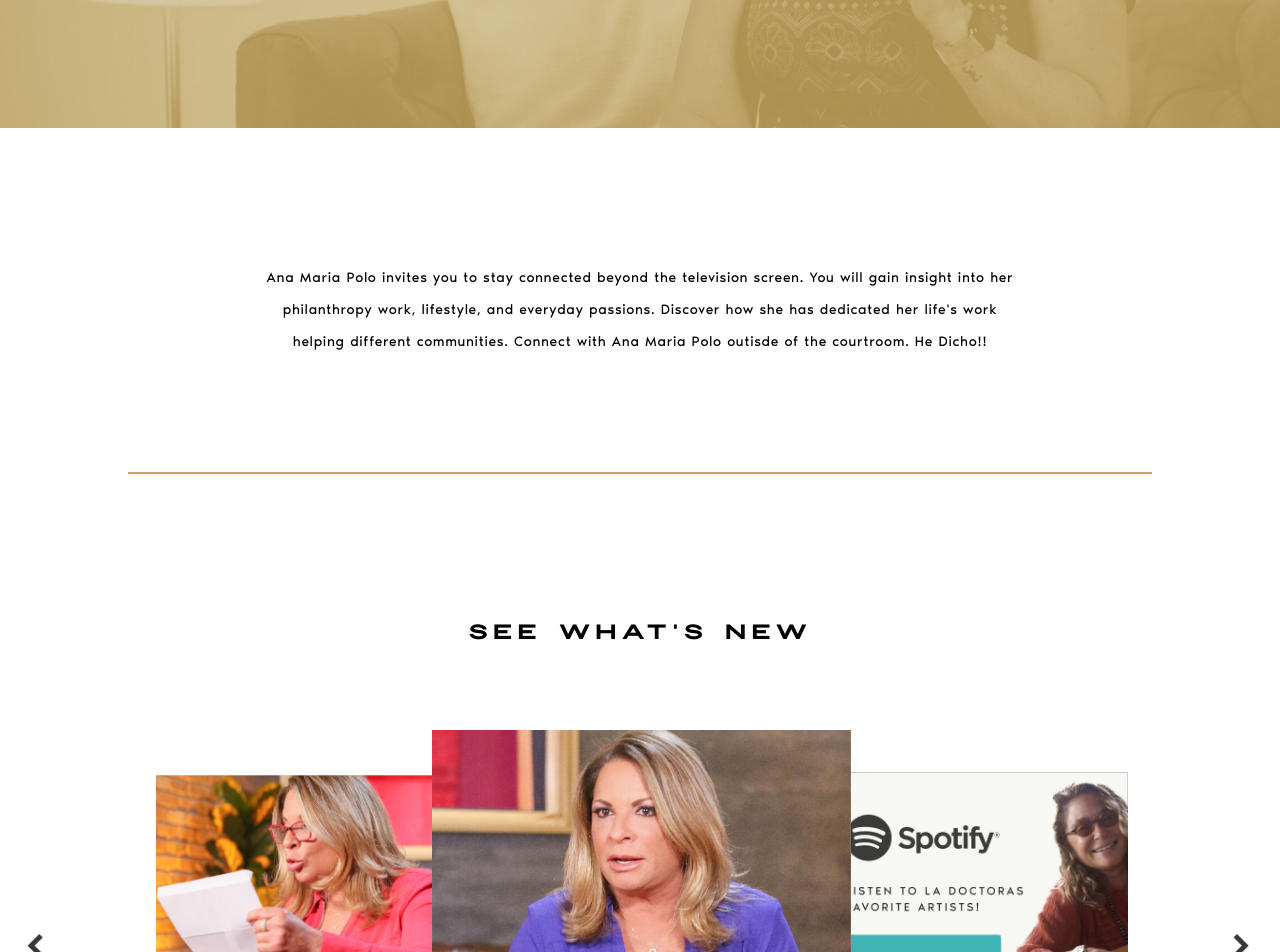
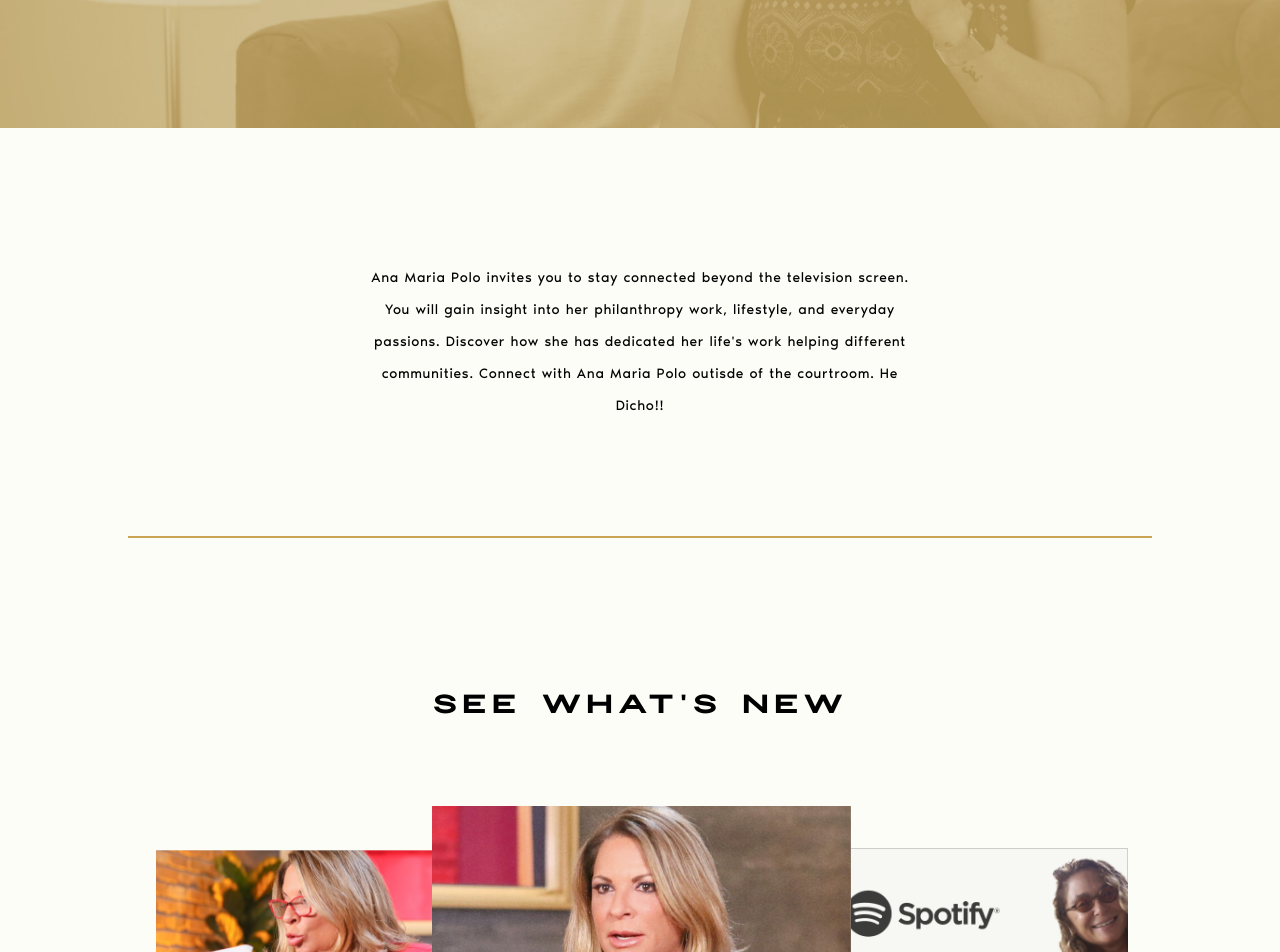
Before and after one commit to nickborbe/caso-client-landing-temp, a React (Create React App) app: page / in a window 1280 px wide. Shown: the part 540-1492 px from the top of the page. Built offline with nearby package versions, Linux system fonts and the light colour scheme.

Commit message:
each thing spacing for the least comp

```diff
--- a/src/styles/contests.css
+++ b/src/styles/contests.css
@@ -88,7 +88,7 @@
 
 #be-the-first-to-know-section button{
     height: 35px;
-    background-color: white;
+    background-color: #fdfdf7;
     color: black;
     width: 100px;
     padding: 5px 10px;
--- a/src/styles/homepage.css
+++ b/src/styles/homepage.css
@@ -26,7 +26,7 @@
 }
 
 .blurb-section{
-    background-color: white;
+    background-color: #fdfdf7;
     color: black;
     line-height: 2em;
     letter-spacing: 0.05em;
@@ -45,6 +45,10 @@
     color: black;
     margin: 8vw 1vw;
     font-size: 16px;
+}
+
+.blurb-inner p{
+    width: 42%;
 }
 
 .mid-page-hr{
@@ -83,14 +87,17 @@
 #contest-section-right-side button{
     margin: 10px 0;
     background-color: #4cb3b8;
-    font-family: "NoirPro"
+    font-family: "NoirPro";
+    font-size: 16px;
+    box-sizing: content-box;
+    padding: 10px 15px;
 }
 #contest-section-right-side h2{
     color: white;
 }
 
 .contest-right-inner{
-    width: 80%;
+    width: 60%;
     padding-left: 10%;
 }
 
@@ -130,7 +137,7 @@
 /* ---------------------end contest section----------------- */
 
 .carousel-back {
-    background-color: white;
+    background-color: #fdfdf7;
     padding:0 12% 100px 12%;
 }
 
@@ -488,7 +495,7 @@
     padding-top: 50px;
     padding-bottom: 200px;
     background-size: 100%;
-    background-color: white;
+    background-color: #fdfdf7;
     background-position: 0% 18%;
     /* display: flex;
     justify-content: center;
@@ -521,6 +528,10 @@
 
 .box-1 img{
     width: 99%;
+}
+
+.box-1 h2{
+    font-size: 24px;
 }
 
 
```
